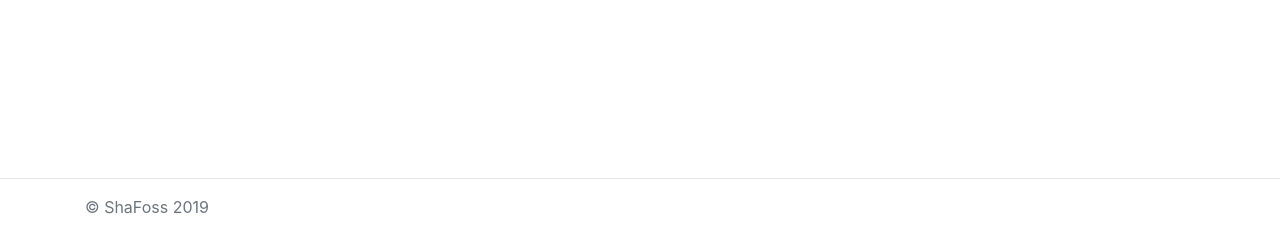
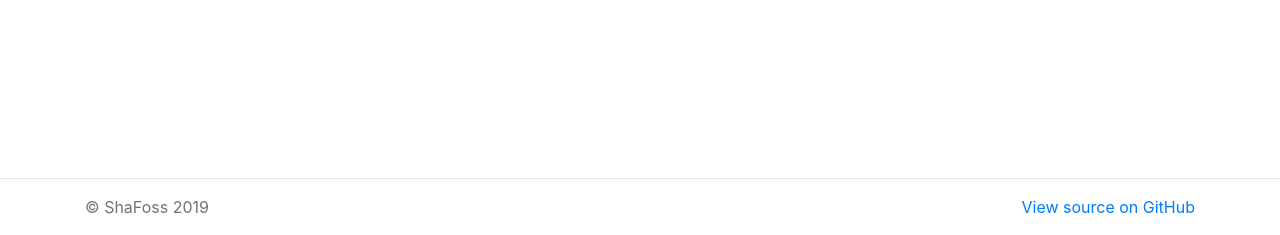
Before and after one commit to shafoss/brevilist, a Flask app: template templates/base.html in a window 1280 px wide. Shown: the part 565-800 px from the top of the page. Run offline with Flask 2, Linux system fonts and the light colour scheme; the template is opened without the code that fills it, so the values that code supplies are empty; parts of the project's set-up code (start-up, migrations or seed data) failed here and were passed over; some libraries are stand-ins or nearby versions.

Commit message:
Added link to GitHub in footer.

```diff
--- a/templates/base.html
+++ b/templates/base.html
@@ -17,8 +17,9 @@
 
 <footer class="footer mt-auto pt-3">
     <hr>
-    <div class="container">
+    <div class="container d-flex justify-content-between">
         <p class="text-muted">&copy; ShaFoss 2019</p>
+        <a href="https://github.com/shafoss/brevilist">View source on GitHub</a>
     </div>
 </footer>
 
```
